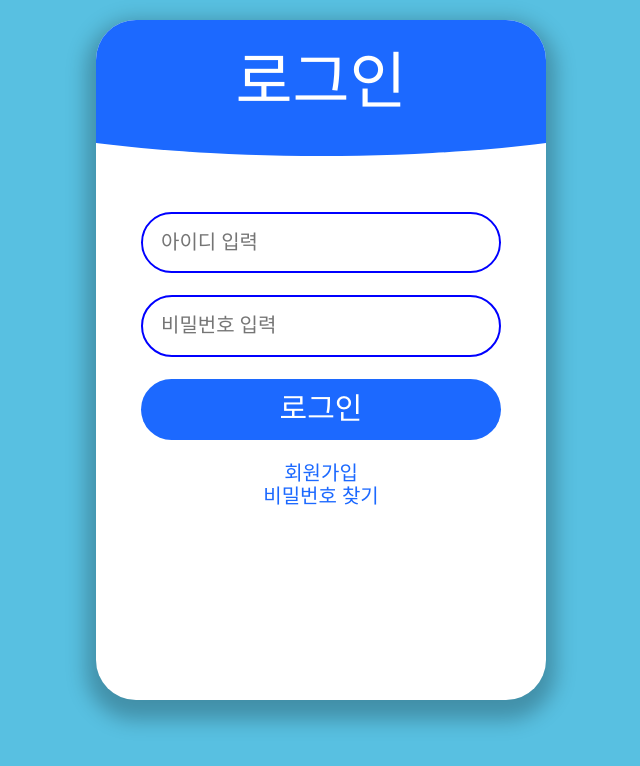
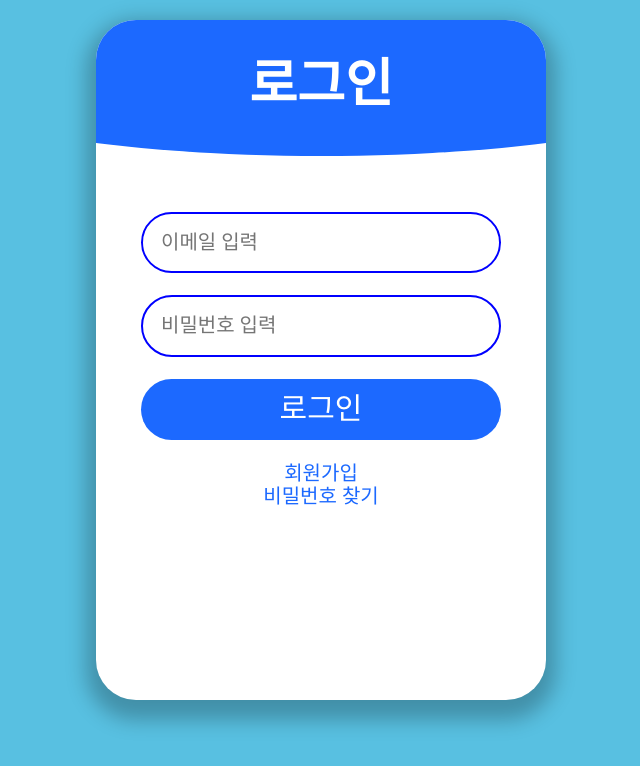
Before and after one commit to BSSM-Hearing/Frontend, a React (Create React App) app: page /login in a window 1280 px wide. Shown: the top 766 px of the page, without its empty margins (319-959 px from the left). Built offline with nearby package versions, Linux system fonts and the light colour scheme; a web font is replaced by a local one.

Commit message:
Add::로그인 기능 추가, 스타일 변경

```diff
--- a/src/pages/login/Index.js
+++ b/src/pages/login/Index.js
@@ -3,13 +3,15 @@ import Frame from "../../components/common/frame/index";
 import { set, useForm } from "react-hook-form";
 import * as S from "./Style";
 import axios from "axios";
+import * as qs from "qs";
 
 const Index = () => {
-  const { register, watch, handleSubmit } = useForm({});
+  const { register, watch, handleSubmit } = useForm();
+  const local_url = "http://10.150.149.2:3000";
   console.log(watch());
-  const onValid = () => {
+  const onValid = (data) => {
     axios
-      .post("", watch())
+      .post(`${local_url}/api/user/login`, qs.stringify(data))
       .then((res) => {
         console.log(res);
       })
@@ -26,15 +28,16 @@ const Index = () => {
         <S.TopBox>로그인</S.TopBox>
         <S.LoginForm onSubmit={handleSubmit(onValid, onInvalid)}>
           <S.Input
-            {...register("Id", {
-              required: "아이디를 입력해주세요.",
+            {...register("email", {
+              required: "이메일을 입력해주세요.",
             })}
-            placeholder="아이디 입력"
+            placeholder="이메일 입력"
           />
           <S.Input
-            {...register("Password", {
+            {...register("password", {
               required: "비밀번호를 입력해주세요.",
             })}
+            type="password"
             placeholder="비밀번호 입력"
           />
           <S.SubmitBtn type="submit">로그인</S.SubmitBtn>
--- a/src/pages/login/Style.js
+++ b/src/pages/login/Style.js
@@ -25,10 +25,11 @@ export const TopBox = styled.div`
   background-color: #1c69ff;
   border-end-start-radius: 50%;
   border-end-end-radius: 50%;
-  font-size: 6.2rem;
+  font-size: 5.2rem;
+  font-weight: 700;
   color: white;
   text-align: center;
-  line-height: 200%;
+  line-height: 250%;
 `;
 
 export const Input = styled.input`
```
